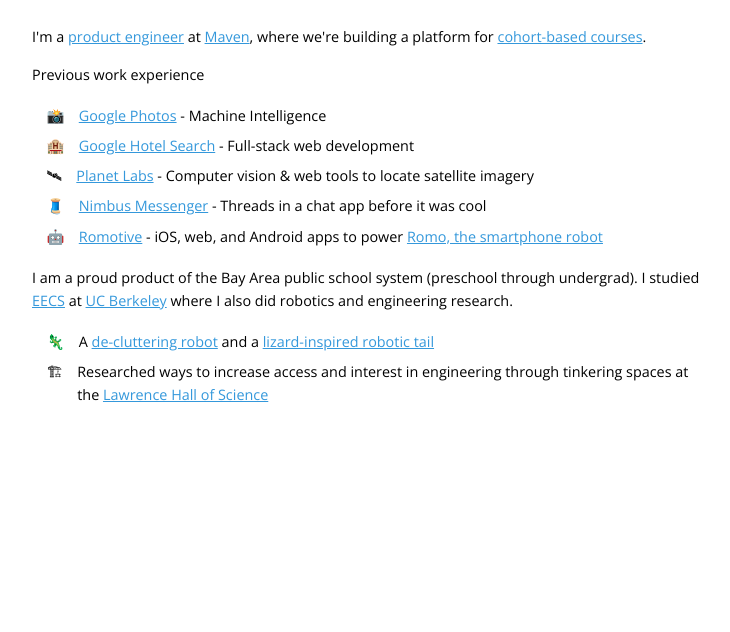
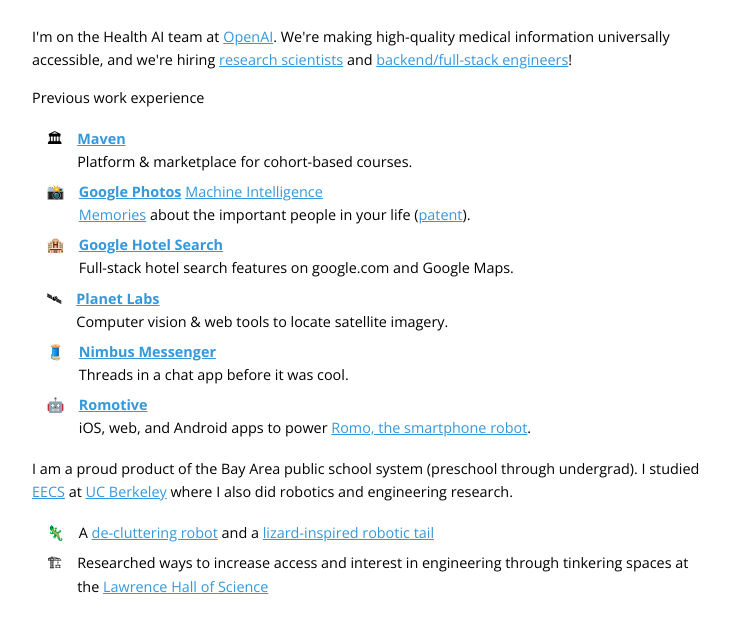
Before and after one commit to dominicklim/dominicklim.github.io, a plain HTML site: page index.html in a window 1280 px wide. Shown: the part 186-818 px from the top of the page, without its empty margins (268-998 px from the left). Drawn offline with nearby package versions, Linux system fonts and the light colour scheme.

Commit message:
update bio

```diff
--- a/css/main.css
+++ b/css/main.css
@@ -89,6 +89,9 @@
   padding: 0;
 }
 
+a.company {
+  font-weight: bold;
+}
 
 ul.emoji-list li {
   display: flex;
--- a/index.html
+++ b/index.html
@@ -33,14 +33,15 @@
       <a href="/">home</a> - <a href="/projects">projects</a> - <a href="https://github.com/dominicklim">github</a>
     </header>
     <div>
-      <p>I'm a <a href="https://twitter.com/dominicklim/status/1536368597370449920?s=20&t=hGq1XYxU8v8Dnt3q7BSScw">product engineer</a> at <a href="https://maven.com">Maven</a>, where we're building a platform for <a href="https://twitter.com/gaganbiyani/status/1326948555962126337">cohort-based courses</a>.</p>
+      <p>I'm on the Health AI team at <a href="https://openai.com">OpenAI</a>. We're making high-quality medical information universally accessible, and we're hiring <a href="https://openai.com/careers/research-scientist-health-ai/">research scientists</a> and <a href="https://openai.com/careers/software-engineer-healthcare/">backend/full-stack engineers</a>!</p>
       <p>Previous work experience</p>
       <ul class="emoji-list">
-        <li><span>📸</span><p><a href="https://google.com/photos">Google Photos</a> - Machine Intelligence</p></li>
-        <li><span>🏨</span><p><a href="https://google.com/travel/hotels">Google Hotel Search</a> - Full-stack web development</p></li>
-        <li><span>🛰</span><p><a href="https://planet.com">Planet Labs</a> - Computer vision &amp; web tools to locate satellite imagery</p></li>
-        <li><span>🧵</span><p><a href="/proj/nimbus">Nimbus Messenger</a> - Threads in a chat app before it was cool</p></li>
-        <li><span>🤖</span><p><a href="https://flyzipline.com/">Romotive</a> - iOS, web, and Android apps to power <a href="https://www.ted.com/talks/keller_rinaudo_a_mini_robot_powered_by_your_phone?language=en">Romo, the smartphone robot</a></p></li>
+        <li><span>🏛</span><p><a class="company" href="https://maven.com">Maven</a><br>Platform &amp; marketplace for cohort-based courses.</p></li>
+        <li><span>📸</span><p><a class="company" href="https://google.com/photos">Google Photos</a> <a href="https://research.google/research-areas/machine-intelligence/">Machine Intelligence</a><br><a href="https://blog.google/products/photos/new-memories-features-look-back/">Memories</a> about the important people in your life (<a href="https://patents.google.com/patent/US11475616B2">patent</a>).</p></li>
+        <li><span>🏨</span><p><a class="company" href="https://google.com/travel/hotels">Google Hotel Search</a><br>Full-stack hotel search features on google.com and Google Maps.</p></li>
+        <li><span>🛰</span><p><a class="company" href="https://planet.com">Planet Labs</a><br>Computer vision &amp; web tools to locate satellite imagery.</p></li>
+        <li><span>🧵</span><p><a class="company" href="/proj/nimbus">Nimbus Messenger</a><br>Threads in a chat app before it was cool.</p></li>
+        <li><span>🤖</span><p><a class="company" href="https://flyzipline.com/">Romotive</a><br>iOS, web, and Android apps to power <a href="https://www.ted.com/talks/keller_rinaudo_a_mini_robot_powered_by_your_phone?language=en">Romo, the smartphone robot</a>.</p></li>
       </ul>
       <p>I am a proud product of the Bay Area public school system (preschool through undergrad). I studied <a href="https://eecs.berkeley.edu">EECS</a> at <a href="https://www.berkeley.edu">UC Berkeley</a> where I also did robotics and engineering research.</p>
       <ul class="emoji-list">
```
